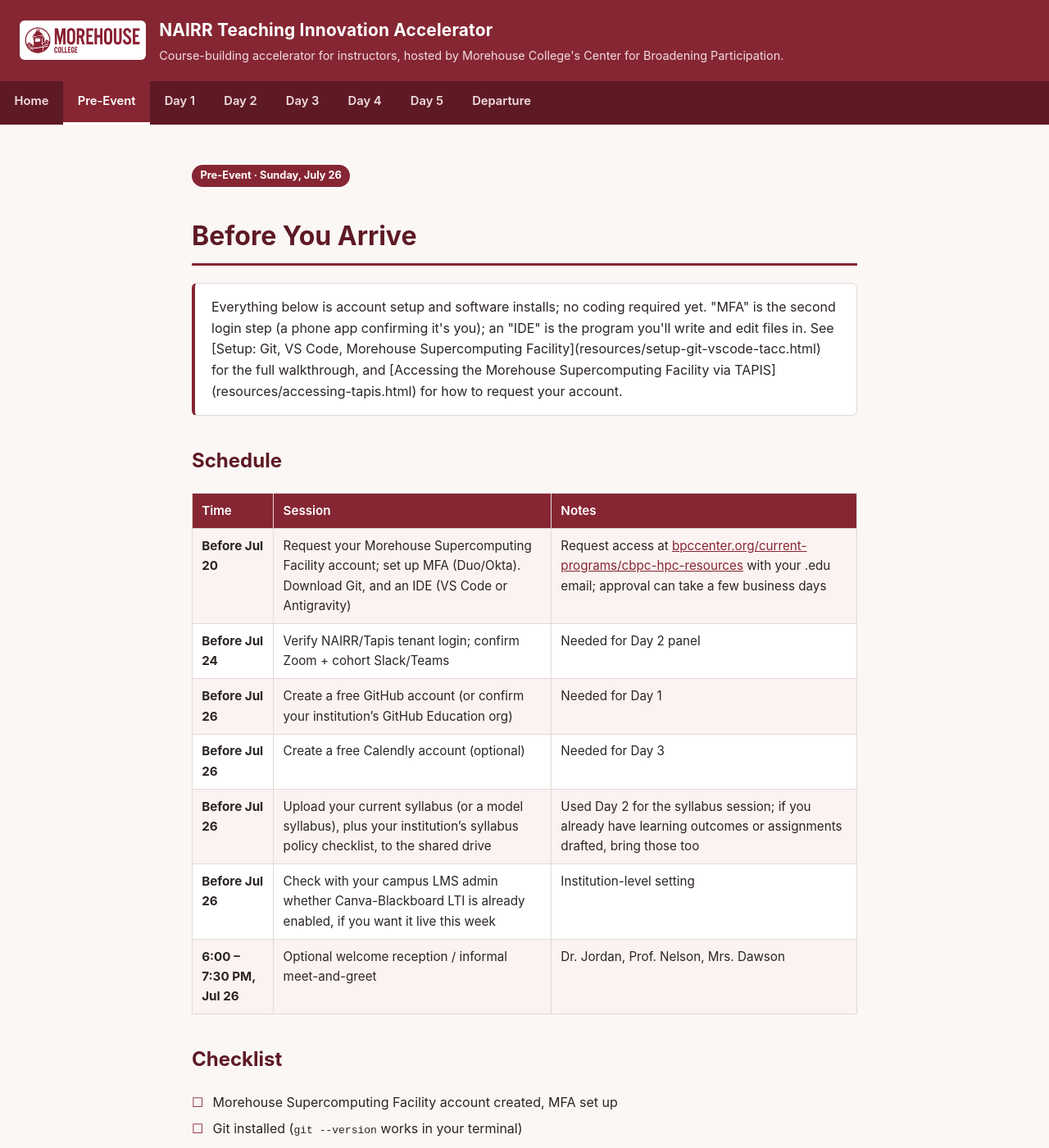
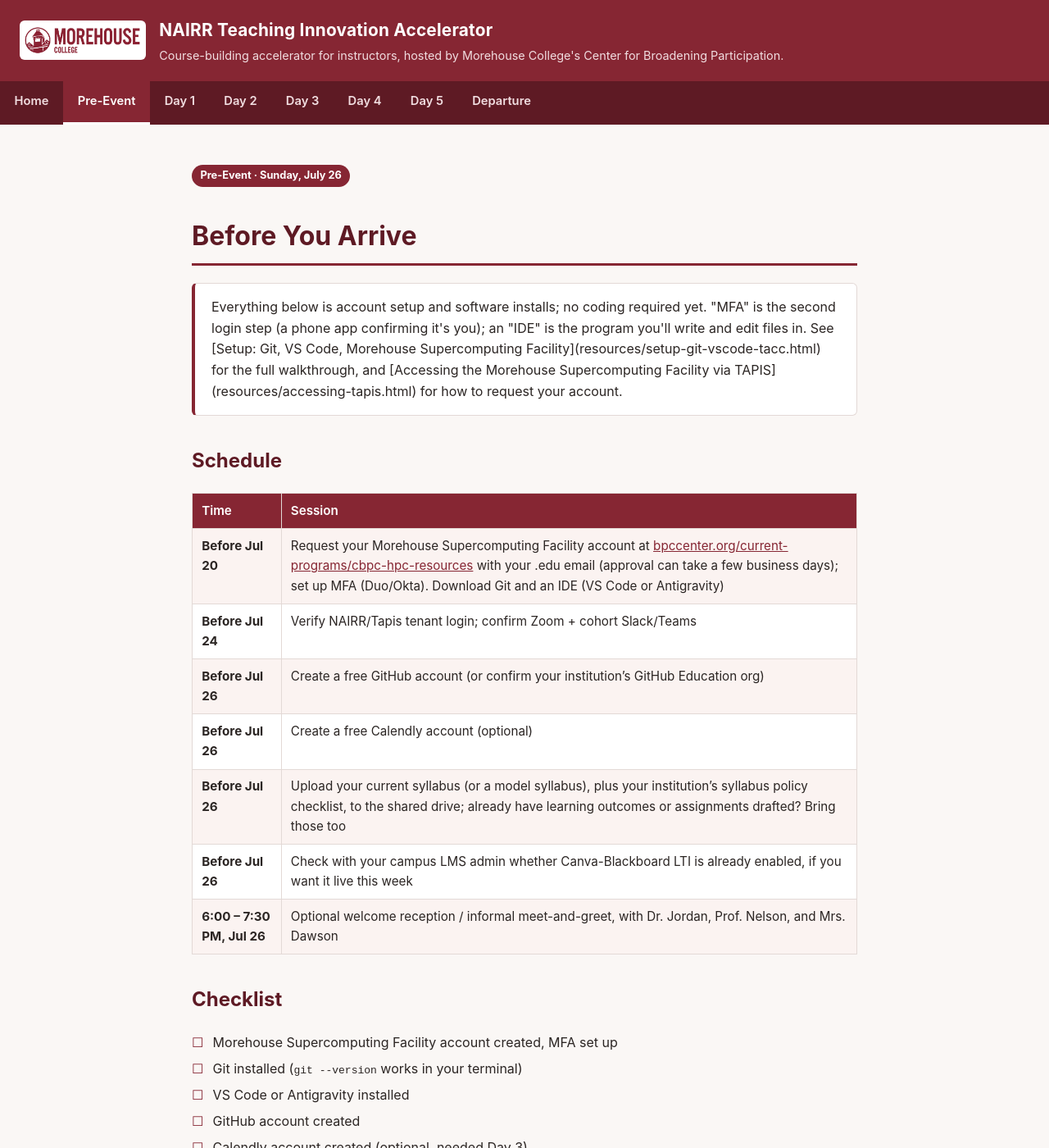
Before and after one commit to whitneynelson/nairr-teaching-innovation, a Jekyll site: the page built from pre-event.md, in a window 1280 px wide and 1400 px high. Shown: the whole window at 82% size. Built offline with Jekyll 4.4.1, drawn with Linux system fonts in a browser that asks for light colours.

Commit message:
Home page and pre-event/Day 1 refinements
Drop the remaining oversimplified HPC-definition card on the home
page; add a week-at-a-glance table near the top listing each day's
focus; drop the Notes column from the Pre-Event schedule table,
folding the essential action items (account request link, bring-
your-own-materials note) into the Session column instead; break Day
1's repo setup instructions into four clearly separated subsections
(create, clone, connect, test) instead of one dense block.

Co-Authored-By: Claude Sonnet 5 <noreply@anthropic.com>

```diff
--- a/pre-event.md
+++ b/pre-event.md
@@ -14,15 +14,15 @@ Everything below is account setup and software installs; no coding required yet.
 
 ## Schedule
 
-| Time | Session | Notes |
-|:---|:---|:---|
-| **Before Jul 20** | Request your Morehouse Supercomputing Facility account; set up MFA (Duo/Okta). Download Git, and an IDE (VS Code or Antigravity) | Request access at [bpccenter.org/current-programs/cbpc-hpc-resources](https://www.bpccenter.org/current-programs/cbpc-hpc-resources) with your .edu email; approval can take a few business days |
-| **Before Jul 24** | Verify NAIRR/Tapis tenant login; confirm Zoom + cohort Slack/Teams | Needed for Day 2 panel |
-| **Before Jul 26** | Create a free GitHub account (or confirm your institution's GitHub Education org) | Needed for Day 1 |
-| **Before Jul 26** | Create a free Calendly account (optional) | Needed for Day 3 |
-| **Before Jul 26** | Upload your current syllabus (or a model syllabus), plus your institution's syllabus policy checklist, to the shared drive | Used Day 2 for the syllabus session; if you already have learning outcomes or assignments drafted, bring those too |
-| **Before Jul 26** | Check with your campus LMS admin whether Canva-Blackboard LTI is already enabled, if you want it live this week | Institution-level setting |
-| **6:00 – 7:30 PM, Jul 26** | Optional welcome reception / informal meet-and-greet | Dr. Jordan, Prof. Nelson, Mrs. Dawson |
+| Time | Session |
+|:---|:---|
+| **Before Jul 20** | Request your Morehouse Supercomputing Facility account at [bpccenter.org/current-programs/cbpc-hpc-resources](https://www.bpccenter.org/current-programs/cbpc-hpc-resources) with your .edu email (approval can take a few business days); set up MFA (Duo/Okta). Download Git and an IDE (VS Code or Antigravity) |
+| **Before Jul 24** | Verify NAIRR/Tapis tenant login; confirm Zoom + cohort Slack/Teams |
+| **Before Jul 26** | Create a free GitHub account (or confirm your institution's GitHub Education org) |
+| **Before Jul 26** | Create a free Calendly account (optional) |
+| **Before Jul 26** | Upload your current syllabus (or a model syllabus), plus your institution's syllabus policy checklist, to the shared drive; already have learning outcomes or assignments drafted? Bring those too |
+| **Before Jul 26** | Check with your campus LMS admin whether Canva-Blackboard LTI is already enabled, if you want it live this week |
+| **6:00 – 7:30 PM, Jul 26** | Optional welcome reception / informal meet-and-greet, with Dr. Jordan, Prof. Nelson, and Mrs. Dawson |
 
 ## Checklist
 
```
Also changed, not shown: day-1.md (+16 -6 lines), index.md (+10 -5 lines).
